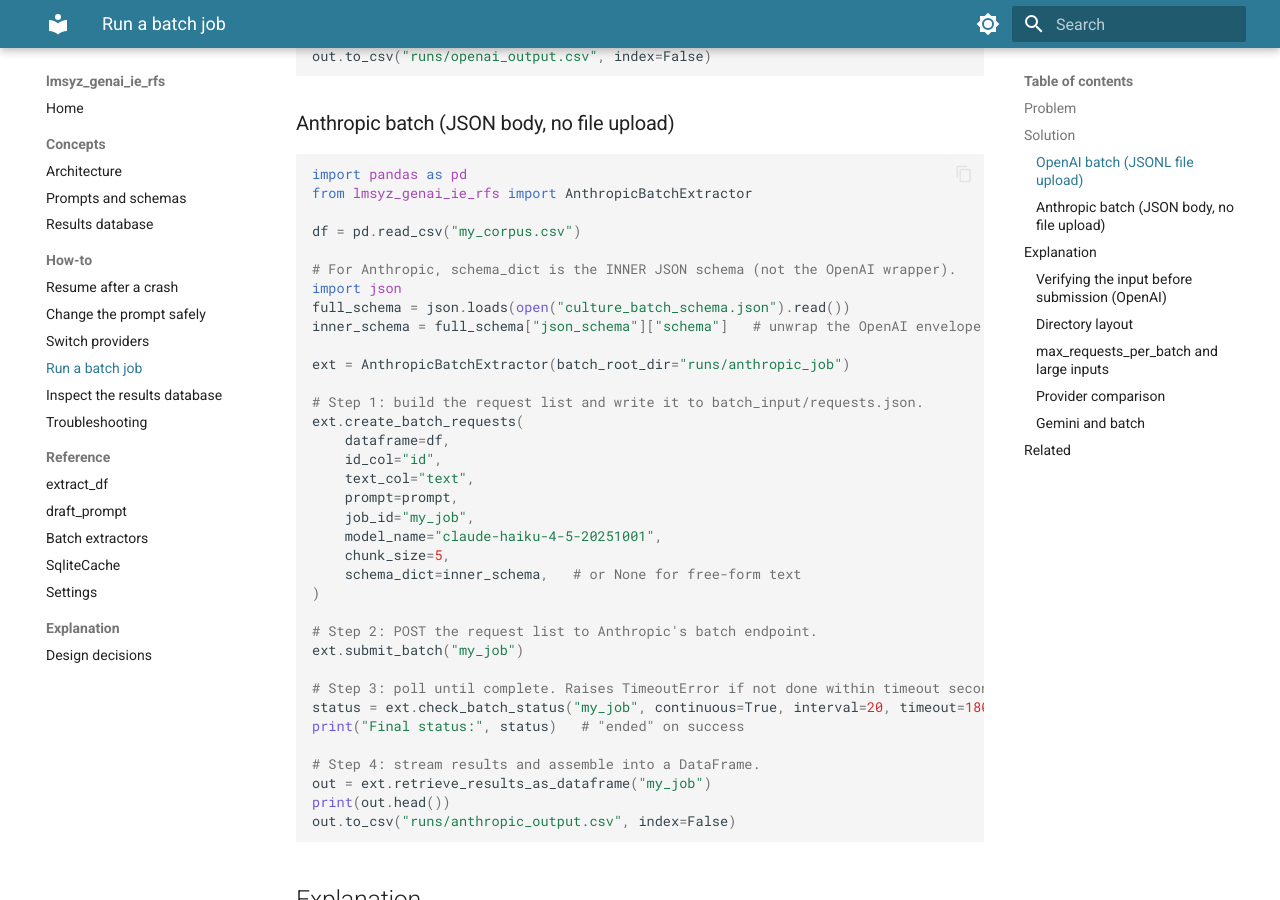
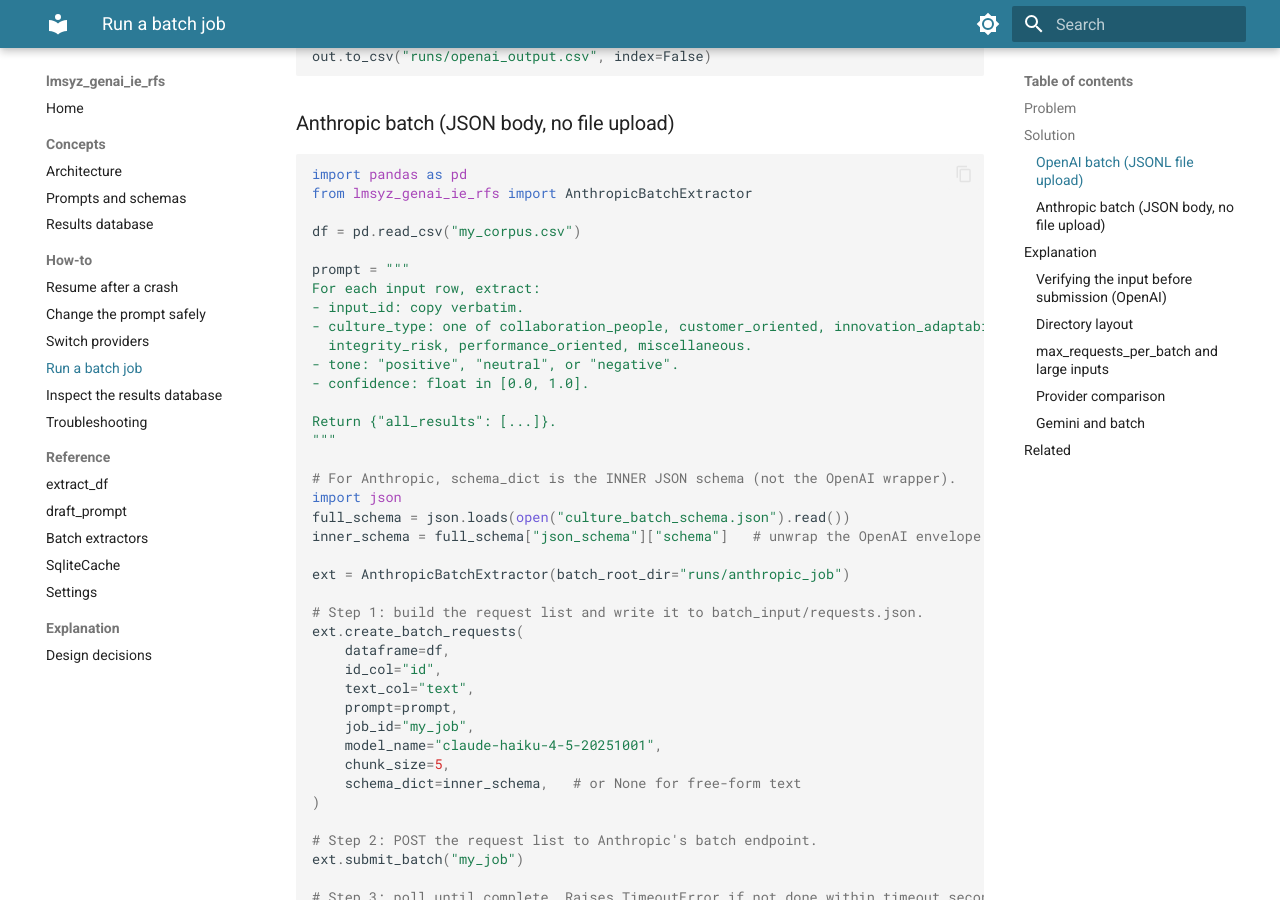
Before and after one commit to maifeng/lmsyz_genai_ie_rfs, an MkDocs documentation site: the page built from docs/how-to/batch-jobs.md, in a window 1280 px wide and 900 px high, scrolled down 1341 px. Built offline with MkDocs 1.6.1 and Material for MkDocs 9.7.7, drawn with Linux system fonts in a browser that asks for light colours.

Commit message:
docs: address audit findings (no version bump)
- mkdocs.yml: fix mkdocstrings paths (src/lmsyz_genai_ie_rfs -> src)
- README.md: add import os to quickstart block
- docs/how-to/batch-jobs.md: define prompt in Anthropic block
- __init__.py: drop __version__ / __paper__ from __all__

Co-Authored-By: Claude Opus 4.7 (1M context) <noreply@anthropic.com>

```diff
--- a/docs/how-to/batch-jobs.md
+++ b/docs/how-to/batch-jobs.md
@@ -69,6 +69,17 @@ import pandas as pd
 from lmsyz_genai_ie_rfs import AnthropicBatchExtractor
 
 df = pd.read_csv("my_corpus.csv")
+
+prompt = """
+For each input row, extract:
+- input_id: copy verbatim.
+- culture_type: one of collaboration_people, customer_oriented, innovation_adaptability,
+  integrity_risk, performance_oriented, miscellaneous.
+- tone: "positive", "neutral", or "negative".
+- confidence: float in [0.0, 1.0].
+
+Return {"all_results": [...]}.
+"""
 
 # For Anthropic, schema_dict is the INNER JSON schema (not the OpenAI wrapper).
 import json
--- a/mkdocs.yml
+++ b/mkdocs.yml
@@ -50,7 +50,7 @@ plugins:
       handlers:
         python:
           paths:
-            - src/lmsyz_genai_ie_rfs
+            - src
           options:
             show_source: false
             show_signature_annotations: true
--- a/src/lmsyz_genai_ie_rfs/__init__.py
+++ b/src/lmsyz_genai_ie_rfs/__init__.py
@@ -38,6 +38,4 @@ __all__ = [
     "OpenAIBatchExtractor",
     "AnthropicBatchExtractor",
     "SqliteCache",
-    "__version__",
-    "__paper__",
 ]
```
Also changed, not shown: README.md (+1 -0 lines).
